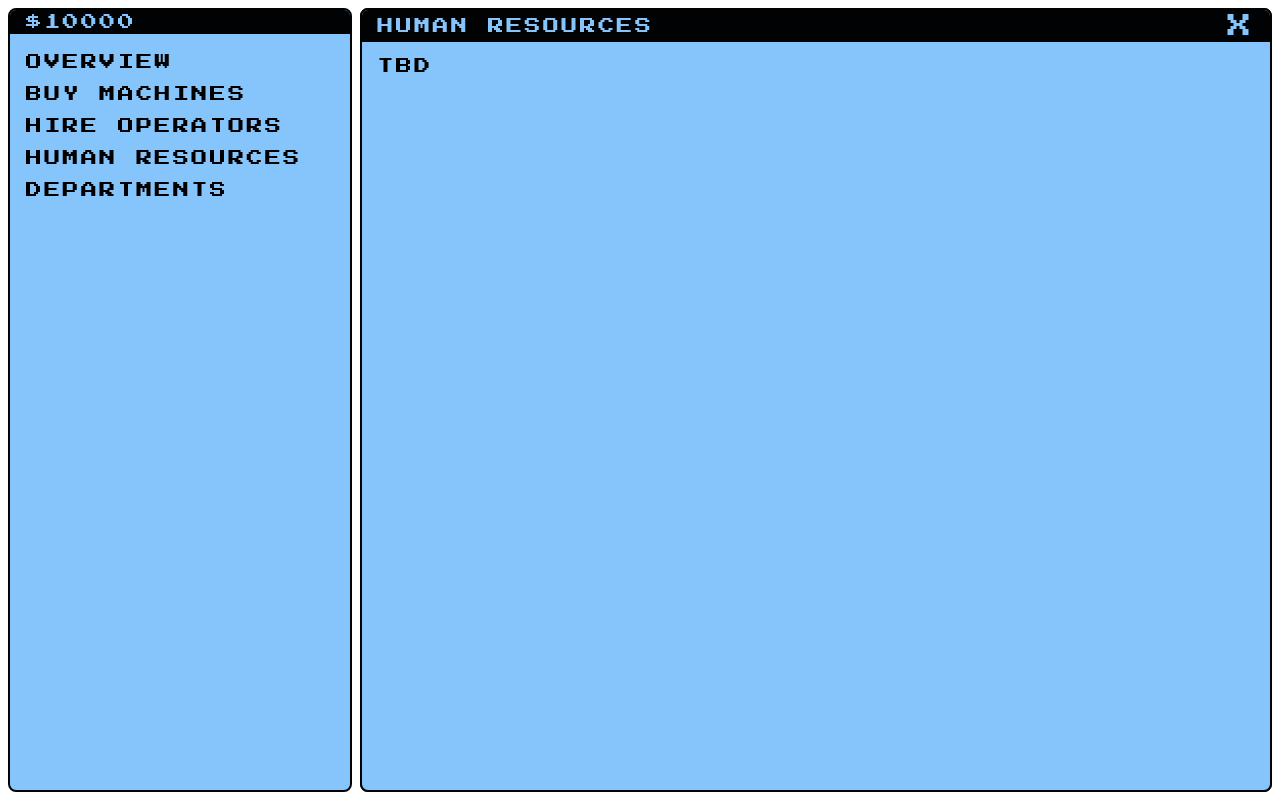
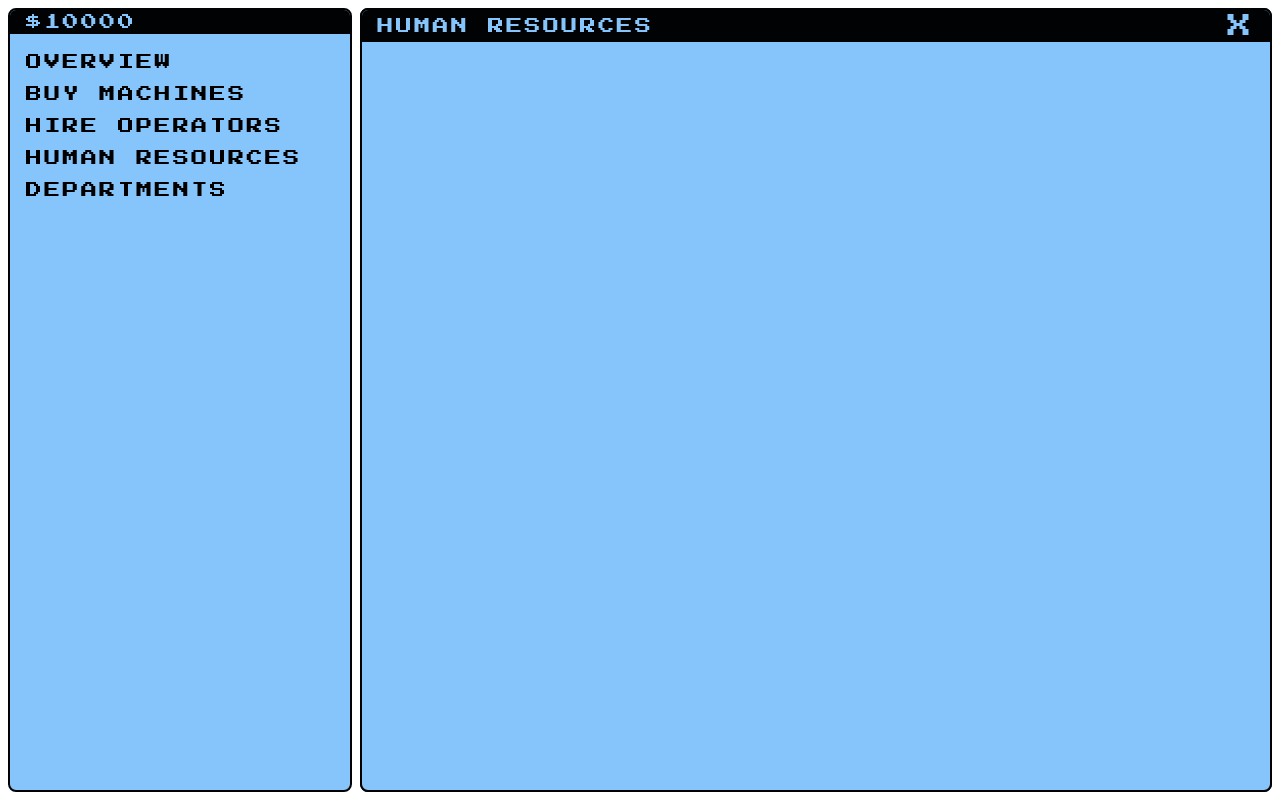
Before and after one commit to K8215/machine-shop-simulator, a React (Vite) app: page / in a window 1280 px wide. Both pictures are taken after a click on the button "HUMAN RESOURCES". Built offline with nearby package versions, Linux system fonts and the light colour scheme.

Commit message:
add hired operators to human resources screen

```diff
--- a/src/components/HireOperators/HireOperators.jsx
+++ b/src/components/HireOperators/HireOperators.jsx
@@ -11,7 +11,12 @@ export default function HireOperator({ setFunds, setOpenMenu, setOperators }) {
     setOperators,
   });
 
-  const handleHire = (selectedOperator) => onHireOperator(selectedOperator);
+  const handleHire = (selectedOperator) => {
+    onHireOperator(selectedOperator);
+    setAvailableHires((prev) =>
+      prev.filter((operator) => operator.id !== selectedOperator.id),
+    );
+  };
 
   useEffect(() => {
     const newOperators = Array.from({ length: 3 }, () => newOperator());
--- a/src/components/HumanResources/HumanResources.jsx
+++ b/src/components/HumanResources/HumanResources.jsx
@@ -1,4 +1,4 @@
-export default function HumanResources({ setOpenMenu }) {
+export default function HumanResources({ setOpenMenu, operators }) {
   return (
     <div className="menu window">
       <h2>
@@ -7,7 +7,15 @@ export default function HumanResources({ setOpenMenu }) {
           X
         </button>
       </h2>
-      <div className="menu-contents">TBD</div>
+      <div className="menu-contents column">
+        {operators.map((operator) => (
+          <div key={operator.id}>
+            <p>
+              {operator.id} - {operator.name}
+            </p>
+          </div>
+        ))}
+      </div>
     </div>
   );
 }
--- a/src/hooks/useHireOperator.js
+++ b/src/hooks/useHireOperator.js
@@ -15,7 +15,7 @@ export default function useHireOperator({ setFunds, setOperators }) {
       const currentList = prev || [];
       const newList = [...currentList, hiredOperator];
 
-      //console.log("🟢 FULL OPERATORS ARRAY UPDATED:", newList);
+      console.log("🟢 FULL OPERATORS ARRAY UPDATED:", newList);
 
       return newList;
     });
```
Also changed, not shown: src/components/HumanResources/HumanResources.module.css (added).
